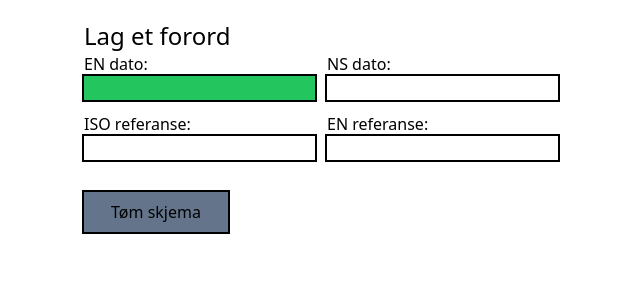
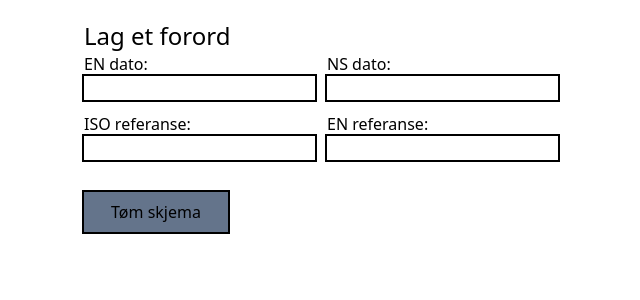
Before and after one commit to gloriohm/SN-utils, a SvelteKit app: page / in a window 1280 px wide. Shown: the top 300 px of the page, without its empty margins (272-912 px from the left). Built offline with nearby package versions, Linux system fonts and the light colour scheme.

Commit message:
removed bg color first input

```diff
--- a/src/routes/+page.svelte
+++ b/src/routes/+page.svelte
@@ -18,7 +18,7 @@
 	<div class="flex gap-3">
 		<label class="flex flex-col">
 			EN dato:
-			<input type="text" bind:value={enDate} class="outline outline-2 bg-green-500" />
+			<input type="text" bind:value={enDate} class="outline outline-2" />
 		</label>
 		<label class="flex flex-col">
 			NS dato:
```
